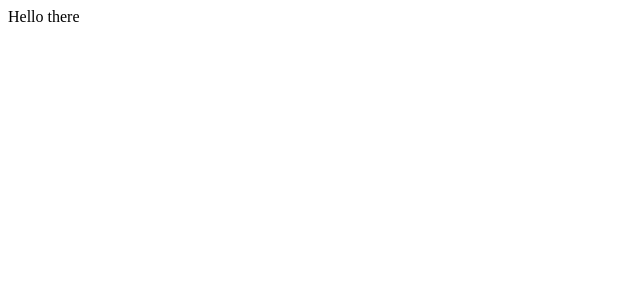
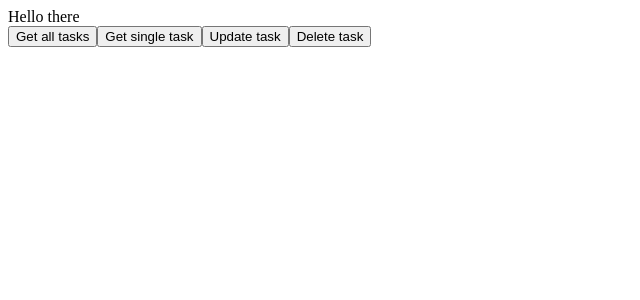
Before and after one commit to VladislavMitkov/TaskTrackr, a JavaScript app: page / in a window 1280 px wide. Shown: the top 300 px of the page, without its empty margins (0-640 px from the left). Built offline with nearby package versions, Linux system fonts and the light colour scheme.

Commit message:
Access the endpoints

```diff
--- a/src/App.js
+++ b/src/App.js
@@ -1,7 +1,32 @@
-import React from "react";
+const App = () => {
+  const url = "http://localhost:5000";
 
-const App = () => {
-  return <div>Hello there</div>;
+  const getAllTasks = () => {
+    fetch(url + "/tasks").then((res) => console.log(res.status));
+  };
+
+  const getTask = (id) => {
+    fetch(url + `/tasks/${id}`).then((res) => console.log(res.status));
+  };
+
+  const updateTask = (id) => {
+    fetch(url + `/tasks/${id}`).then((res) => console.log(res.status));
+  };
+  const deleteTask = (id) => {
+    fetch(url + `/tasks/${id}`).then((res) => console.log(res.status));
+  };
+
+  return (
+    <>
+      <div>Hello there</div>
+      <div>
+        <button onClick={getAllTasks}>Get all tasks</button>
+        <button onClick={() => getTask(4)}>Get single task</button>
+        <button onClick={() => updateTask(3)}>Update task</button>
+        <button onClick={() => deleteTask(3)}>Delete task</button>
+      </div>
+    </>
+  );
 };
 
 export default App;
```
